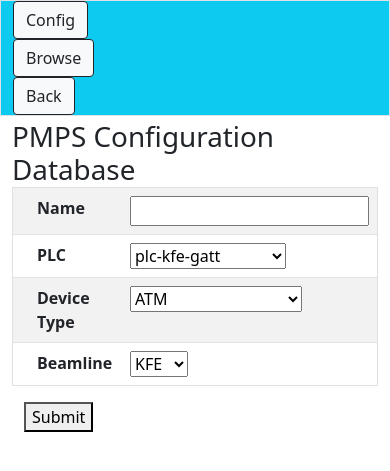
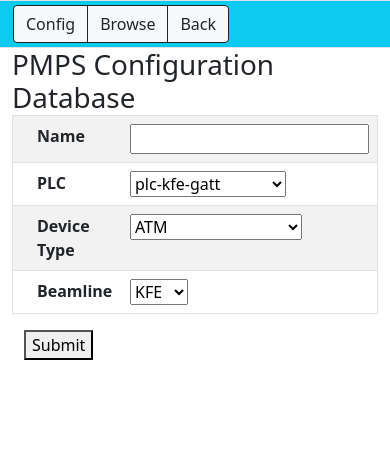
Before and after one commit to pcdshub/pmps-db, a Flask app: page /new_device/ in a window 390 px wide. Shown: the top 471 px of the page. Run offline with Flask 2, Linux system fonts and the light colour scheme.

Commit message:
web responsiveness changes

```diff
--- a/templates/all_devices.html
+++ b/templates/all_devices.html
@@ -2,7 +2,7 @@
 {% extends "base.html" %}
 
 {% block content %}
-<div class="container">
+<div class="container-fluid">
   <div class="row">
     <div class="col">
       <form action="/new_device/">
--- a/templates/base.html
+++ b/templates/base.html
@@ -10,27 +10,19 @@
   </head>
   <body>
     <!-- Homerow including navigation buttons at top of all pages -->
-    <div class="container">
+    <div class="container-fluid">
       {% block homerow %}
-      <div class="row border bg-info mb-1 text-white">
-        <div class="col-sm-1">
-          <form action="/export_page/">
-            <button class="btn btn-light btn-outline-dark" name="home" type="submit">Config</button>
-          </form>
-        </div>
-        <!-- Device&State Search Page -->
-        <div class="col-sm-1">
-          <form action="/device_info/" method="get">
-            <button class="btn btn-light btn-outline-dark" name="devices" type="submit">Browse</button>
-          </form>
-        </div>
-        <div class="col-sm-1">
+      <div class="row gx-5 border bg-info py-1">
+        <div class="btn-group col-4">
+          <a href="/export_page/" class="btn btn-light btn-outline-dark" name="home" role="button">Config</a>
+          <!-- Device&State Search Page -->
+          <a href="/device_info/" class="btn btn-light btn-outline-dark" name="devices" role="button">Browse</a>
           <button class="btn btn-light btn-outline-dark" onclick="goBack()">Back</button>
         </div>
       </div>
       {% endblock %}
     </div>
-    <div class="container">
+    <div class="container-fluid">
       <title>PMPS</title>
       {% if content %}
         <h1>{{ content }}!</h1>
@@ -38,7 +30,7 @@
         <div class="display-6" color="gray">PMPS Configuration Database</class>
       {% endif %}
     </div>
-    <div class="container">
+    <div class="container-fluid">
       <span></span>
     </div>
       {% block content %}{% endblock %}
--- a/templates/history_table.html
+++ b/templates/history_table.html
@@ -3,7 +3,7 @@
 
 {% block content %}
   <!-- Identifier Information for Selected State/Device -->
-  <div class="container border mb-2">
+  <div class="container-fluid border mb-2">
     <div class="row">
       <h4>State History: </h4>
     </div>
--- a/templates/landing.html
+++ b/templates/landing.html
@@ -1,7 +1,7 @@
 <!-- Contains Import Data Form and Export Data Functionality -->
 {% extends "base.html" %}
 {% block content %}
-  <div class="container">
+  <div class="container-fluid">
       <!-- File Selector for Data Import -->
       <div class="row border rounded mb-3">
         <div class="col">
--- a/templates/new_device.html
+++ b/templates/new_device.html
@@ -3,12 +3,13 @@
 
 <!-- TODO: Error handling for original device name -->
 {% block content %}
-<div class ="container">
-  {% if msg %}
-    <text>{{ msg }}</text>
-  {% endif %}
-</div>
-<div class="container">
+<div class="container-fluid">
+  <div class ="row">
+    {% if msg %}
+      <text>{{ msg }}</text>
+    {% endif %}
+  </div>
+  <div class="row">
     <form action="/add_device/" name="add_device_form" method="post">
       <div class="row table-responsive">
         <table class="table table-striped border" id="devices" >
@@ -59,4 +60,5 @@
       <button name="new_device_button" type="submit">Submit</button>
     </form>
   </div>
+</div>
 {% endblock %}
--- a/templates/state_helper.html
+++ b/templates/state_helper.html
@@ -2,7 +2,7 @@
 {% extends "base.html" %}
 
 {% block content %}
-<div class="container border">
+<div class="container-fluid border">
   {% if not new %}
     <!-- Page Title/Information for Form-->
     <div class="row">
```
Also changed, not shown: templates/search.html (+8 -8 lines), templates/state_table.html (+5 -3 lines).
